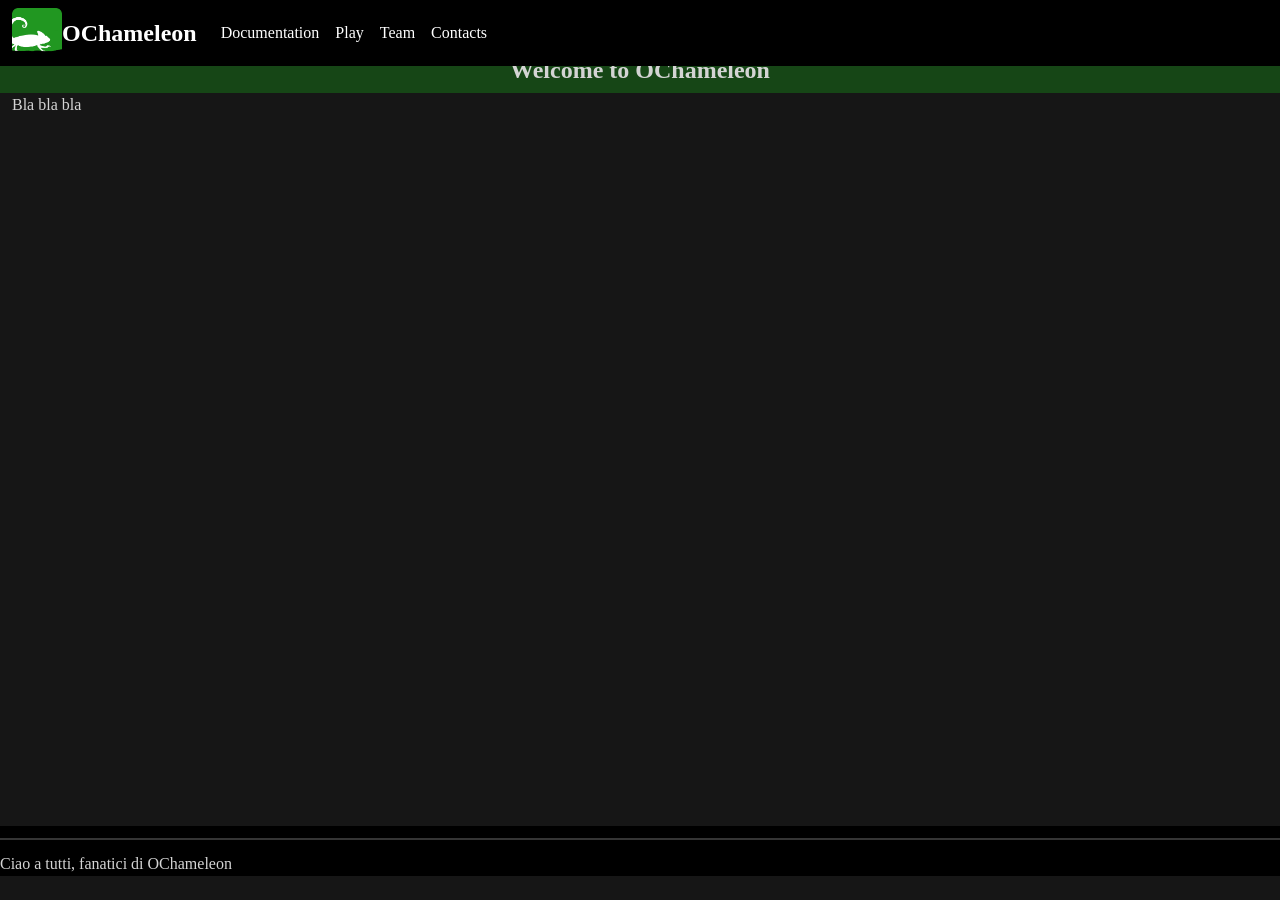
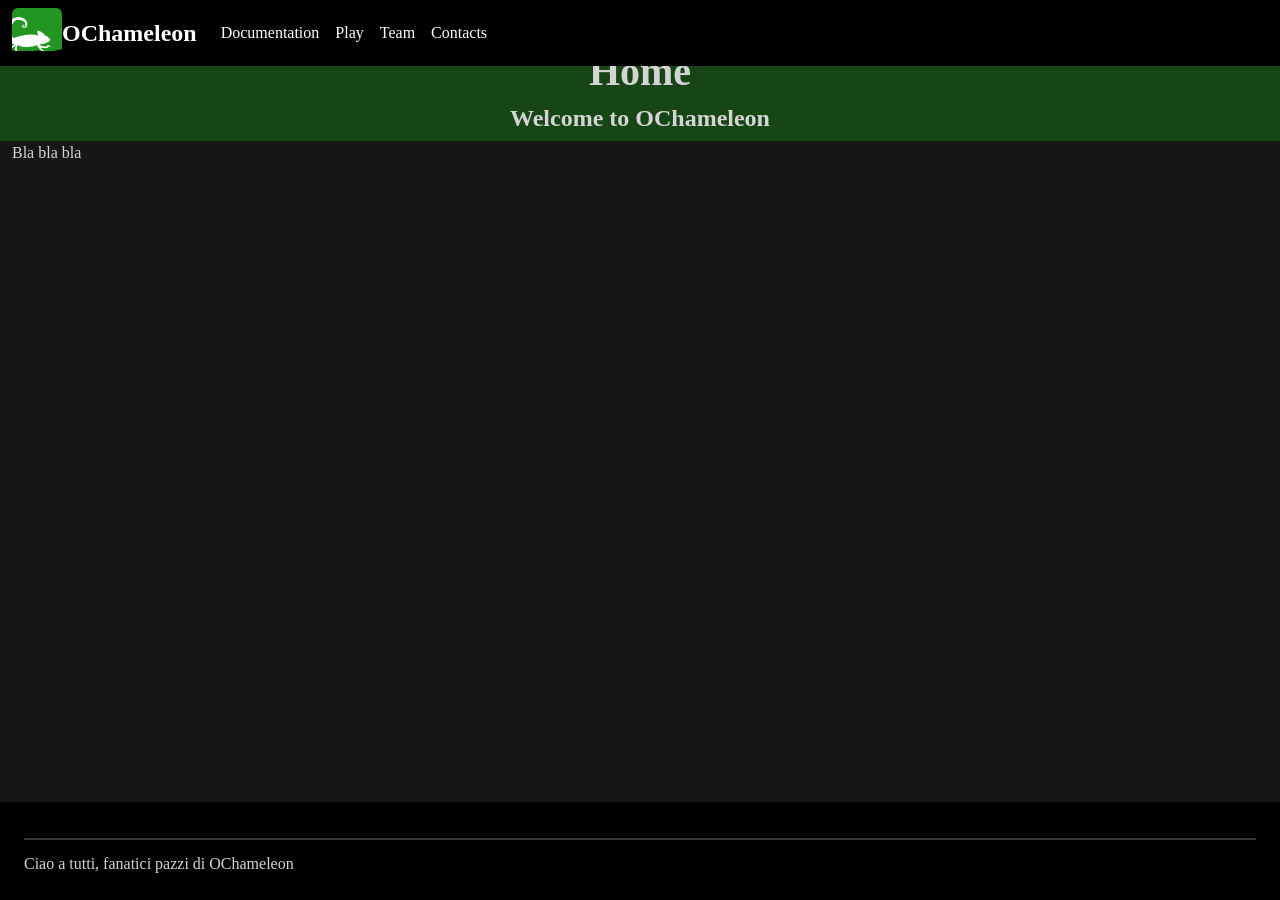
Before and after one commit to ochameleon/ochameleon.github.io, a Jekyll site: the page built from index.html, in a window 1280 px wide. Built offline with Jekyll 4.4.1, drawn with Linux system fonts in a browser that asks for light colours; some web fonts are replaced.

Commit message:
Using padding top instead of margin (makes sense, my bad) for both header and footer

```diff
--- a/_includes/footer.html
+++ b/_includes/footer.html
@@ -1,4 +1,4 @@
-<footer class="footer mt-4 mb-4">
+<footer class="footer p-4">
     <hr>
-    Ciao a tutti, fanatici di OChameleon
+    Ciao a tutti, fanatici pazzi di OChameleon
 </footer>
--- a/_includes/header.html
+++ b/_includes/header.html
@@ -1,6 +1,6 @@
 <header class="bg-hero-header">
     <div class="container-fluid">
-        <div class="row mt-200 align-items-center">
+        <div class="row pt-5 align-items-center">
             <div class="col">
                 <h1 class="title mb-2 text-center">
                     {{ page.title }}
```
